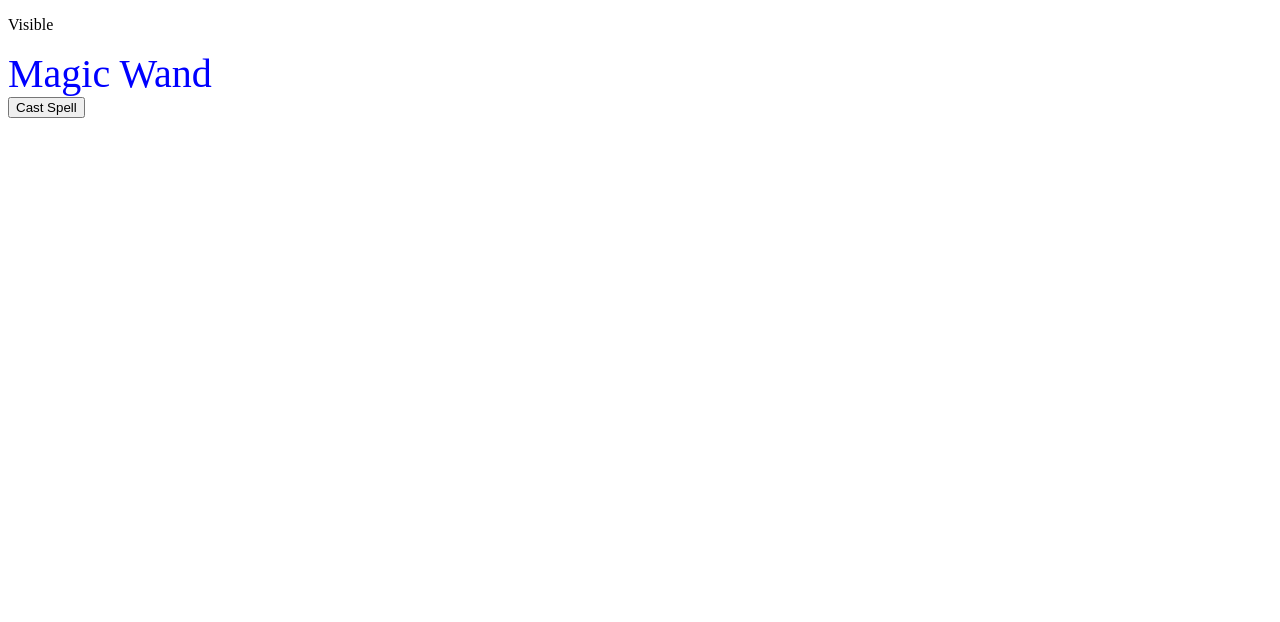
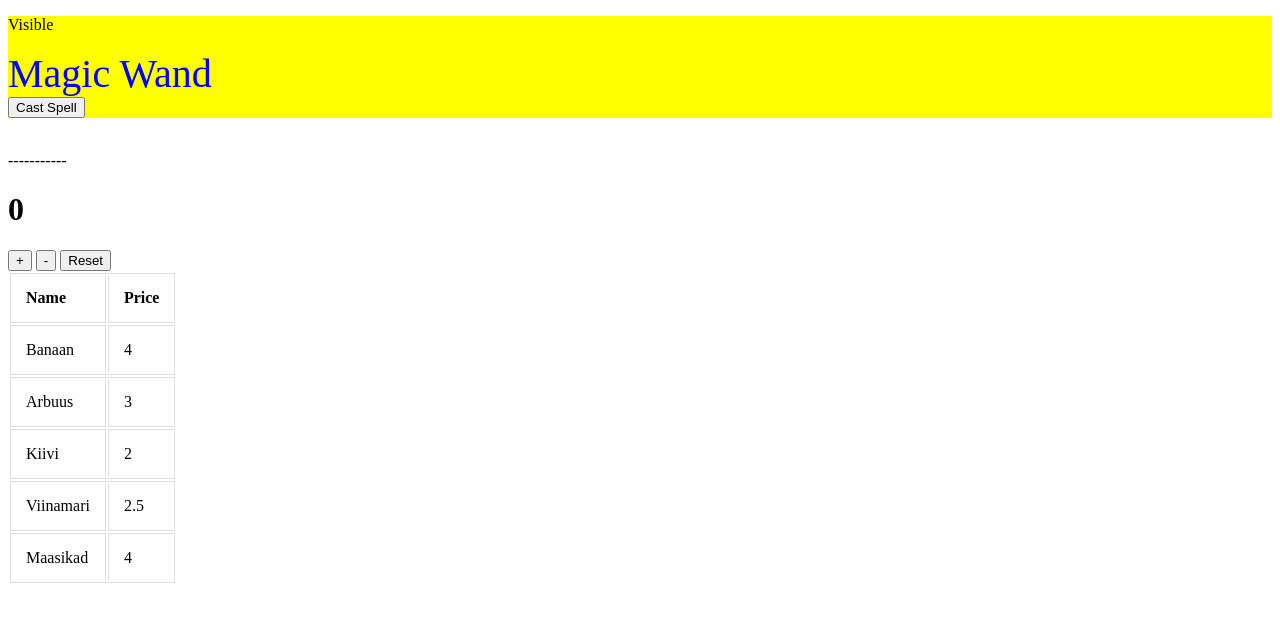
Before and after one commit to kvaiknemets/DOM_manipulatsioon, a plain HTML site: page index.html in a window 1280 px wide. Drawn offline with Linux system fonts and the light colour scheme.

Commit message:
Ülesanded

```diff
--- a/index.html
+++ b/index.html
@@ -3,13 +3,34 @@
 <head>
     <meta charset="UTF-8">
     <meta name="viewport" content="width=device-width, initial-scale=1.0">
+    <link rel="stylesheet" href="style.css">
     <title>Document</title>
 </head>
 <body>
     <div id="playground">
         <p>Visible</p>
         <p style="display: none;">Invisible</p>
-        <script src="script.js"></script>
     </div>
+    <br> <p>-----------</p>
+
+<!-- Event listenerid 24. sept-->
+<h1 id="number">0</h1>
+<button id="liida" type="button">+</button>
+<button id="lahuta" type="button">-</button>
+<button id="tühista" type="reset">Reset</button>
+
+<!--- tabel --><br>
+<table>
+    <thead>
+        <tr>
+            <th scope="col">Name</th>
+            <th scope="col">Price</th>
+        </tr>
+    </thead>
+    <tbody>
+    </tbody>
+</table>
+
+<script src="script.js"></script>
 </body>
 </html>
--- a/script.js
+++ b/script.js
@@ -57,3 +57,97 @@ magicButton.addEventListener('mouseover',(event) => {
 magicButton.addEventListener('mouseout',(event) => {
     event.target.style.backgroundColor = 'white'
 })
+
+// Event listenerid 24. sept
+
+let count = 0
+
+const numberCount = document.getElementById('number')
+
+const liitmiseNupp = document.getElementById('liida')
+const lahutamiseNupp = document.getElementById('lahuta')
+const tühistamiseNupp = document.getElementById('tühista')
+
+liitmiseNupp.onclick = () => {
+    count++
+    numberCount.innerHTML = count
+}
+
+lahutamiseNupp.onclick = () => {
+    count--
+    if (count >= 0) {
+    numberCount.innerHTML = count
+    }
+}
+
+tühistamiseNupp.onclick = () => {
+    count = 0
+    numberCount.innerHTML = count
+}
+
+// Minu versioon - lihtsam lahendus:
+ playground.addEventListener('click', () => {
+    alert('Div clicked!')
+});
+
+// Õpetaja lahendus (pikad jooned ei tööta)
+//const element = document.querySelectorAll('div')
+
+//console.log(element)
+
+/*document.addEventListener('click', (event) => {
+    console.log(event, event.target)
+    if(event.target.nodeName === 'DIV' ││ event.target.parentNode.nodeName === "DIV"){
+        alert('Div clicked')
+    }
+})
+*/
+
+const data = [
+{
+    name: "Banaan",
+    price: 4,
+},
+{
+    name: "Arbuus",
+    price: 3,
+},
+{
+    name: "Kiivi",
+    price: 2,
+},
+{
+    name: "Viinamari",
+    price: 2.5,
+},
+{
+    name: "Maasikad",
+    price: 4,
+},
+];
+
+const tabeligenereerimine = () => {
+
+
+const tabeliKeha = document.querySelector("tbody");
+
+    for (let i = 0; i < data.length; i++) {
+    //create a table row
+    const row = document.createElement("tr");
+
+    for(let j = 0; j < 2; j++) {
+        //create cells
+        const cell = document.createElement("td")
+        if (j === 0){
+            cell.append(data[i].name);
+        } else {
+            cell.append(data[i].price);
+        }
+        row.append(cell);
+    }
+
+        tabeliKeha.append(row);
+    }
+};
+
+tabeligenereerimine();
--- a/style.css
+++ b/style.css
@@ -0,0 +1,9 @@
+div {
+    background: yellow;
+}
+
+th, td {
+    border: 1px solid #ddd;
+    padding: 15px;
+    text-align: left;
+  }
```
